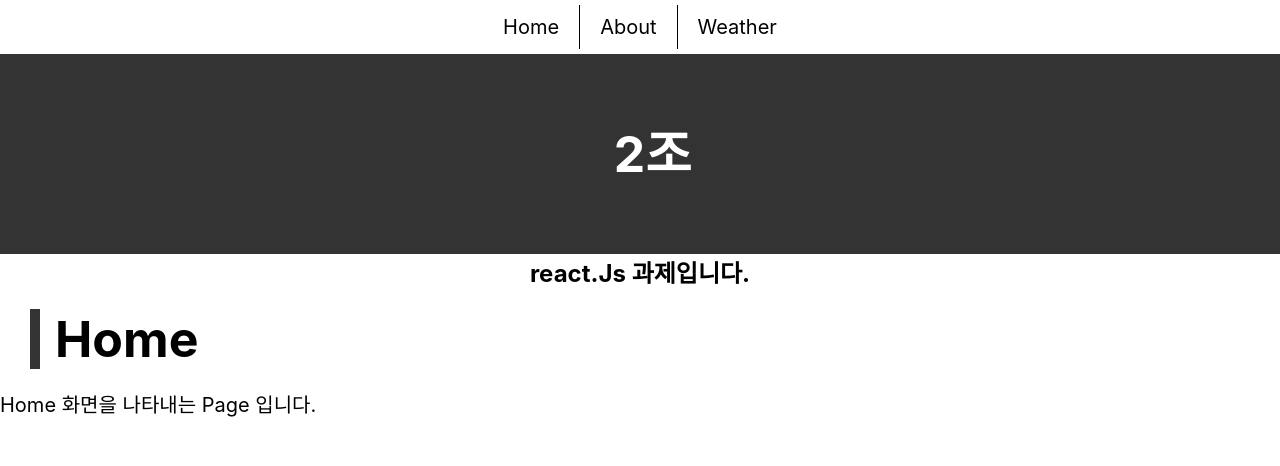
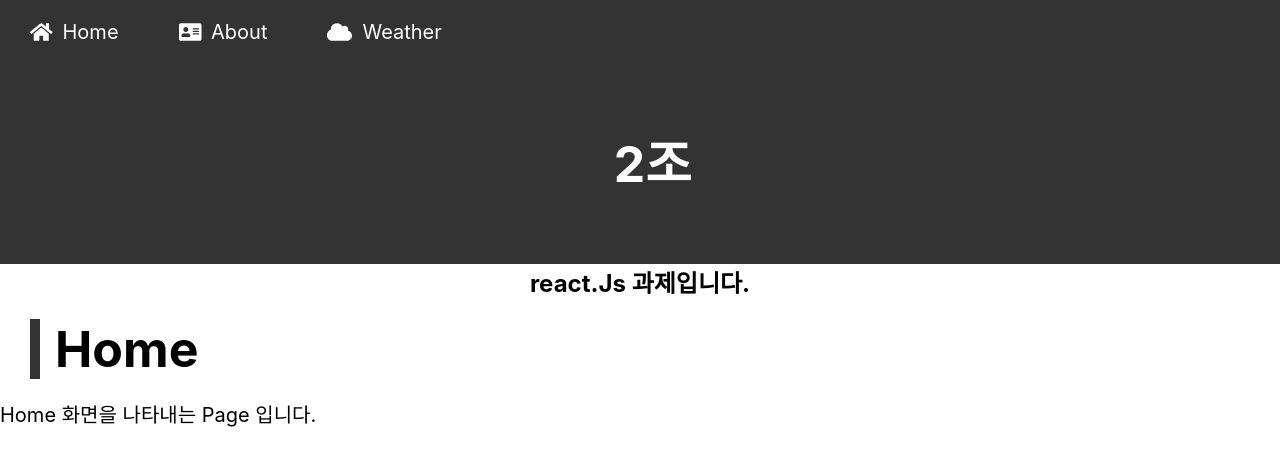
Before and after one commit to gitvengers/OpenWeatherReact, a React (Create React App) app: page / in a window 1280 px wide. Shown: the top 466 px of the page. Built offline with nearby package versions, Linux system fonts and the light colour scheme.

Commit message:
add icon at each menu in HeaderNavi and add fontawesome module

```diff
--- a/package.json
+++ b/package.json
@@ -3,6 +3,9 @@
   "version": "0.1.0",
   "private": true,
   "dependencies": {
+    "@fortawesome/fontawesome-svg-core": "^1.2.18",
+    "@fortawesome/free-solid-svg-icons": "^5.8.2",
+    "@fortawesome/react-fontawesome": "^0.1.4",
     "react": "^16.8.6",
     "react-dom": "^16.8.6",
     "react-router-dom": "^5.0.0",
--- a/src/App.css
+++ b/src/App.css
@@ -20,26 +20,6 @@ div{
 
 .desc{
   text-align: center;
-}
-
-.headerNavi{
-  width: auto;
-  display: flex;
-  justify-content: center;
-}
-.headerNavi a{
-  padding: 10px 20px ;
-  text-decoration: none;
-  font-size: 20px;
-  border-right: 1px solid black;
-  margin : 5px 0;
-  margin-right: 0;
-  color:black;
-
-}
-
-.headerNavi a:last-child{
-  border-right: none;
 }
 
 .citiList{
--- a/src/Navigation/Navigation.css
+++ b/src/Navigation/Navigation.css
@@ -0,0 +1,20 @@
+.header {
+    display: block;
+    background: #333333;
+}
+.headerNavi{
+    width: 1000px;
+    display: inline-block;
+
+}
+.headerNavi a{
+    display: inline-block;
+    padding: 15px 30px ;
+    text-decoration: none;
+    font-size: 20px;
+    margin : 5px 0;
+    color:#fff;
+}
+.headerNavi svg{
+    margin-right: 10px;
+}
--- a/src/Navigation/index.js
+++ b/src/Navigation/index.js
@@ -1,16 +1,19 @@
 import React from "react";
 import './Navigation.css';
 import {Link, NavLink} from "react-router-dom";
+import {FontAwesomeIcon} from '@fortawesome/react-fontawesome'
+import {faHome, faAddressCard, faCloud} from '@fortawesome/free-solid-svg-icons'
 
-const Navigation = () =>{
+
+const Navigation = () => {
     return (
-        <div>
-                <div className="headerNavi">
-                    <Link to="/">Home</Link>
-                    <NavLink to="/about" activeClassName="selected">About</NavLink>
-                    <NavLink to="/weather" activeClassName="selected">Weather</NavLink>
-                </div>
+        <div className="header">
+            <div className="headerNavi">
+                <Link to="/"><FontAwesomeIcon icon={faHome} />Home</Link>
+                <NavLink to="/about" activeClassName="selected"><FontAwesomeIcon icon={faAddressCard} />About</NavLink>
+                <NavLink to="/weather" activeClassName="selected"><FontAwesomeIcon icon={faCloud} />Weather</NavLink>
+            </div>
         </div>
     )
 }
-export  default Navigation;
+export default Navigation;
```
Also changed, not shown: 1 other file (tests, documents, lock files or other folders).
